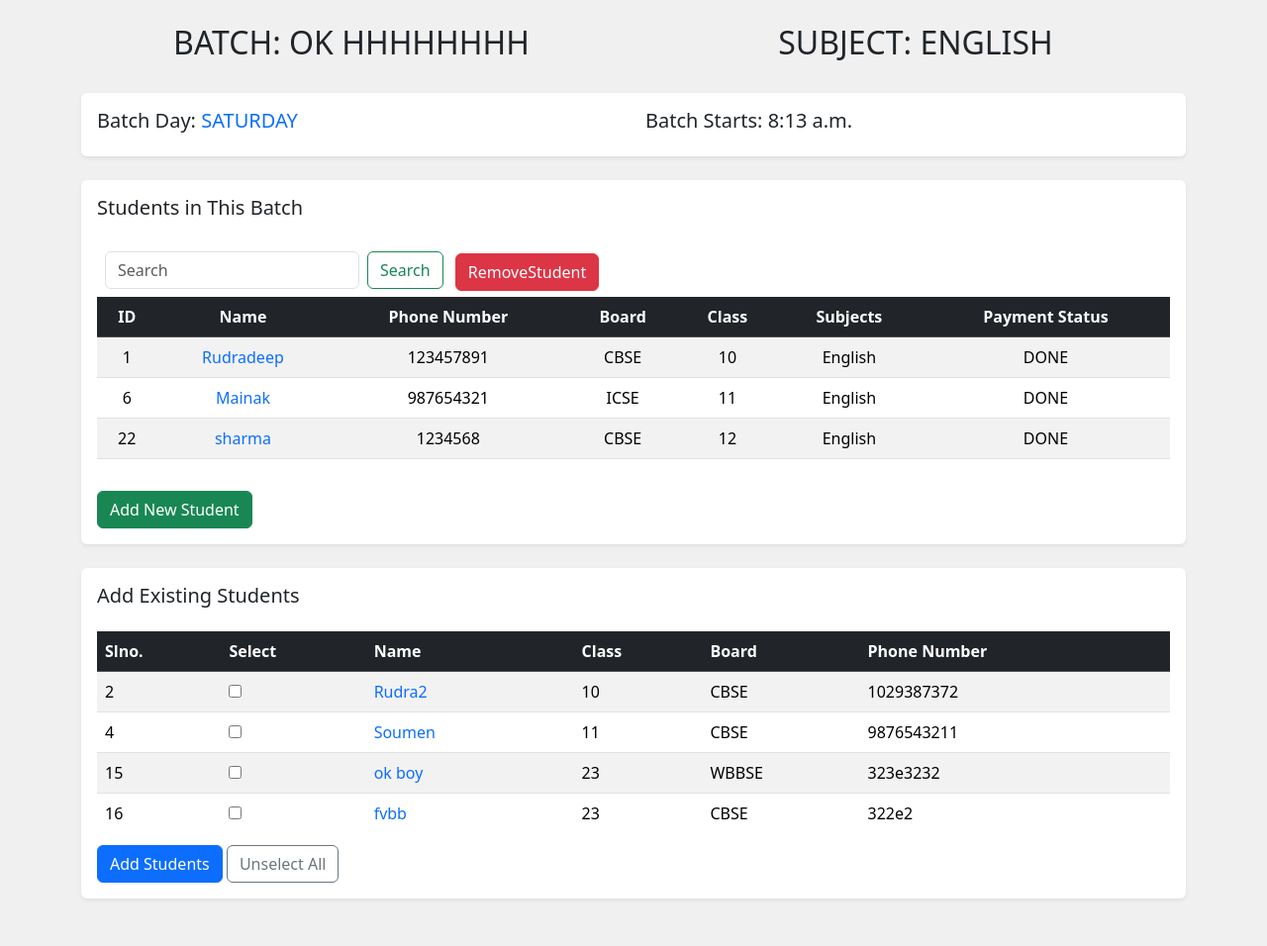
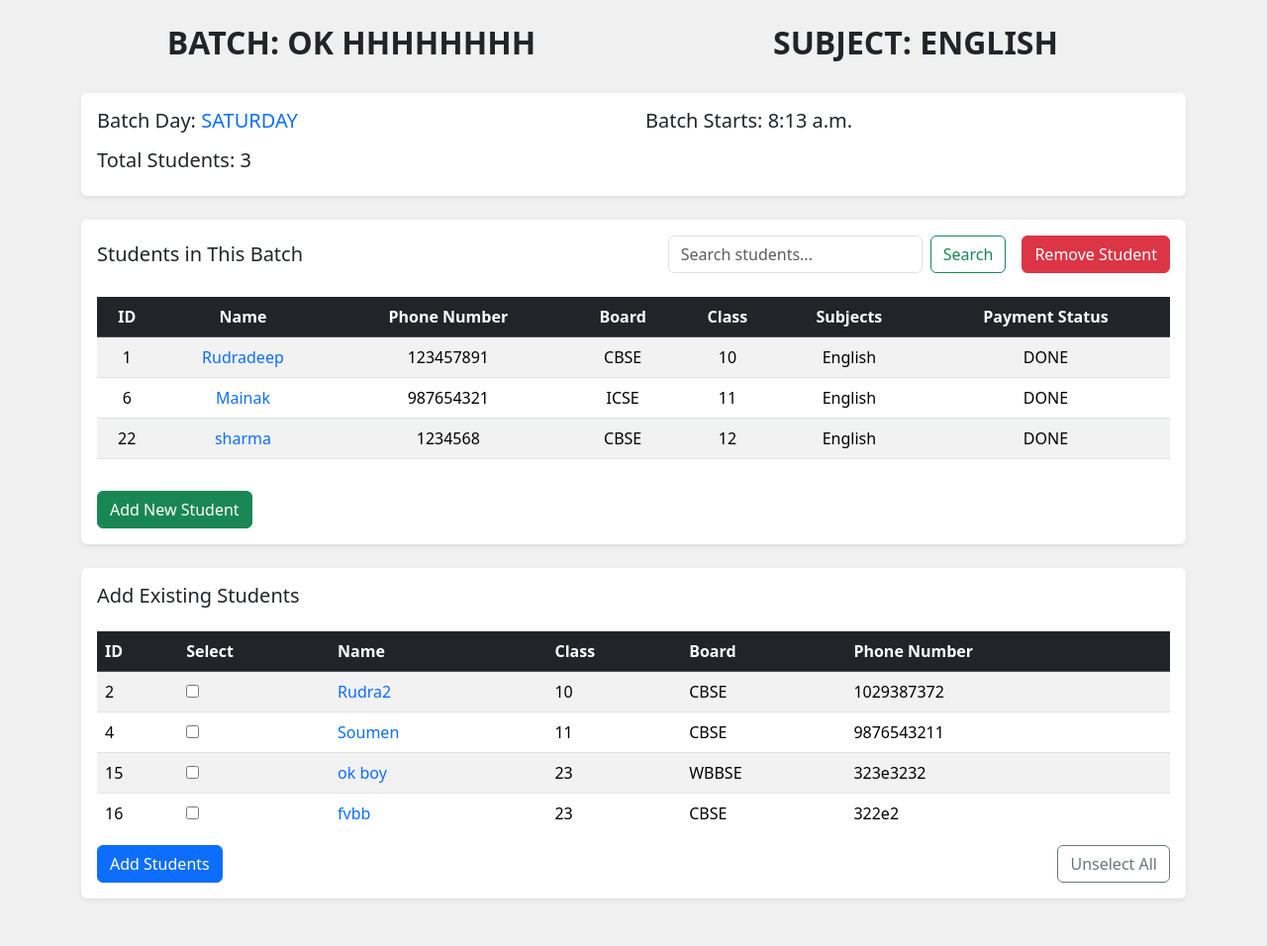
Before and after one commit to Mainak27das/Student-Tracking-App, a Django app: page /batch/3/ in a window 1280 px wide. Shown: the part 56-1012 px from the top of the page at 99% size. Run offline with Django 5.2, Linux system fonts and the light colour scheme; data comes from the database, SQL or seed files in the repository; both versions use the stored data as it was after the commit.

Commit message:
ui update

```diff
--- a/templates/batch_detail.html
+++ b/templates/batch_detail.html
@@ -3,38 +3,48 @@
 
 {% block body %}
 <div class="container py-4">
-    <div class="row mb-4">
-        <div class="col text-center">
-            <h2 class="text-uppercase">Batch: {{ batch.batch_name }}</h2>
+    <!-- Header Section -->
+    <div class="row mb-4 text-center">
+        <div class="col-12 col-md-6 mb-2 mb-md-0">
+            <h2 class="text-uppercase fw-bold">Batch: {{ batch.batch_name }}</h2>
         </div>
-        <div class="col text-center">
-            <h2 class="text-uppercase">Subject: {{ batch.subject_name }}</h2>
+        <div class="col-12 col-md-6">
+            <h2 class="text-uppercase fw-bold">Subject: {{ batch.subject_name }}</h2>
         </div>
     </div>
 
-    <!-- Batch Details -->
+    <!-- Batch Details Card -->
     <div class="card my-4 shadow-sm border-0">
         <div class="card-body">
             <div class="row">
-                <h5 class="card-title col">Batch Day: <span class="text-uppercase text-primary">{{ batch.batch_day }}</span></h5>
-                <h5 class="card-title col">Batch Starts: <span class="text">{{ batch.batch_time }}</span></h5>
+                <div class="col-12 col-md-6 mb-2 mb-md-0">
+                    <h5 class="card-title">Batch Day: <span class="text-uppercase text-primary">{{ batch.batch_day }}</span></h5>
+                </div>
+                <div class="col-12 col-md-6">
+                    <h5 class="card-title">Batch Starts: <span class="text">{{ batch.batch_time }}</span></h5>
+                </div>
+                <div class="col-12 mt-2">
+                    <h5 class="card-title">Total Students: <span class="text">{{ batch.students.count }}</span></h5>
+                </div>
             </div>
         </div>
     </div>
 
-    <!-- List of Students in the Batch -->
+    <!-- Students in the Batch -->
     <div class="card my-4 shadow-sm border-0">
         <div class="card-body">
-            <h5 class="card-title mb-4">Students in This Batch</h5>
-
-            <form class="d-inline-flex p-2" role="search">
-                <input class="form-control me-2" type="search" placeholder="Search" aria-label="Search">
-                <button class="btn btn-outline-success" type="submit">Search</button>
-            </form>
-            <button type="button" class="btn btn-danger" id="toggleDelete">RemoveStudent</button>
-
+            <div class="d-flex flex-column flex-md-row justify-content-between align-items-center mb-4">
+                <h5 class="card-title mb-2 mb-md-0">Students in This Batch</h5>
+                <div class="d-flex flex-column flex-md-row align-items-center">
+                    <form class="d-inline-flex mb-2 mb-md-0 me-3" role="search">
+                        <input class="form-control me-2" type="search" placeholder="Search students..." aria-label="Search">
+                        <button class="btn btn-outline-success" type="submit">Search</button>
+                    </form>
+                    <button type="button" class="btn btn-danger" id="toggleDelete">Remove Student</button>
+                </div>
+            </div>
             <div class="table-responsive">
-                <table class="table table-striped table-hover text-center">
+                <table class="table table-striped text-center">
                     <thead class="table-dark">
                         <tr>
                             <th scope="col">ID</th>
@@ -51,27 +61,26 @@
                         {% for student in batch.students.all %}
                         <tr>
                             <td>{{ student.id }}</td>
-                            <td><a href="{% url 'student_profile' student.id %}" class="text-decoration-none">{{ student.name}}</a></td>
+                            <td><a href="{% url 'student_profile' student.id %}" class="text-decoration-none">{{ student.name }}</a></td>
                             <td>{{ student.phone_number }}</td>
                             <td>{{ student.board }}</td>
                             <td>{{ student.student_class }}</td>
                             <td>{{ batch.subject_name }}</td>
                             <td>{{ student.payment }}</td>
                             <td class="delete-column d-none">
-                                <form action="{% url 'remove_student_from_batch' batch.id student.id %}" method="post" style="display:inline;">
+                                <form action="{% url 'remove_student_from_batch' batch.id student.id %}" method="post" class="d-inline">
                                     {% csrf_token %}
-                                    <button type="submit" class="btn btn-danger">
+                                    <button type="submit" class="btn btn-danger btn-sm">
                                         <svg xmlns="http://www.w3.org/2000/svg" width="16" height="16" fill="currentColor" class="bi bi-trash-fill" viewBox="0 0 16 16">
                                             <path d="M2.5 1a1 1 0 0 0-1 1v1a1 1 0 0 0 1 1H3v9a2 2 0 0 0 2 2h6a2 2 0 0 0 2-2V4h.5a1 1 0 0 0 1-1V2a1 1 0 0 0-1-1H10a1 1 0 0 0-1-1H7a1 1 0 0 0-1 1zm3 4a.5.5 0 0 1 .5.5v7a.5.5 0 0 1-1 0v-7a.5.5 0 0 1 .5-.5M8 5a.5.5 0 0 1 .5.5v7a.5.5 0 0 1-1 0v-7A.5.5 0 0 1 8 5m3 .5v7a.5.5 0 0 1-1 0v-7a.5.5 0 0 1 1 0"/>
                                         </svg>
                                     </button>
                                 </form>
                             </td>
-
                         </tr>
                         {% empty %}
                         <tr>
-                            <td colspan="7" class="text-center">No students in this batch.</td>
+                            <td colspan="8" class="text-center text-muted">No students in this batch.</td>
                         </tr>
                         {% endfor %}
                     </tbody>
@@ -90,10 +99,10 @@
             <form method="post" action="{% url 'add_existing_students' batch.id %}">
                 {% csrf_token %}
                 <div class="table-container" style="max-height: 200px; overflow-y: auto;">
-                    <table class="table table-striped table-hover">
+                    <table class="table table-striped">
                         <thead class="table-dark sticky-top">
                             <tr>
-                                <th scope="col">Slno.</th>
+                                <th scope="col">ID</th>
                                 <th scope="col">Select</th>
                                 <th scope="col">Name</th>
                                 <th scope="col">Class</th>
@@ -112,21 +121,23 @@
                                             {% endif %}
                                         >
                                     </td>
-                                    <td><a href="{% url 'student_profile' student.id %}" class="text-decoration-none">{{ student.name}}</a></td>
+                                    <td><a href="{% url 'student_profile' student.id %}" class="text-decoration-none">{{ student.name }}</a></td>
                                     <td>{{ student.student_class }}</td>
                                     <td>{{ student.board }}</td>
                                     <td>{{ student.phone_number }}</td>
                                 </tr>
                             {% empty %}
                                 <tr>
-                                    <td colspan="7" class="text-center">No students available.</td>
+                                    <td colspan="7" class="text-center text-muted">No students available.</td>
                                 </tr>
                             {% endfor %}
                         </tbody>
                     </table>
                 </div>
-                <button type="submit" class="btn btn-primary mt-3">Add Students</button>
-                <button type="button" id="unselectButton" class="btn btn-outline-secondary mt-3">Unselect All</button>
+                <div class="d-flex flex-column flex-md-row justify-content-between mt-3">
+                    <button type="submit" class="btn btn-primary">Add Students</button>
+                    <button type="button" id="unselectButton" class="btn btn-outline-secondary mt-2 mt-md-0">Unselect All</button>
+                </div>
             </form>
         </div>
     </div>
@@ -136,23 +147,23 @@
 <div class="modal fade" id="addStudentModal" tabindex="-1" aria-labelledby="addStudentModalLabel" aria-hidden="true">
     <div class="modal-dialog modal-lg">
         <div class="modal-content">
-            <div class="modal-header" style="background-color: rgb(37, 37, 37); color: white;">
+            <div class="modal-header">
                 <h5 class="modal-title" id="addStudentModalLabel">Add New Student</h5>
-                <button type="button" class="btn-close" data-bs-dismiss="modal" aria-label="Close" style="background-color: white;"></button>
+                <button type="button" class="btn-close btn-close-dark" data-bs-dismiss="modal" aria-label="Close"></button>
             </div>
-            <div class="modal-body" style="background-color: rgb(248, 249, 250);">
+            <div class="modal-body bg-light">
                 <form method="post" action="{% url 'add_new_student' batch.id %}">
                     {% csrf_token %}
-                    <div class="row row-cols-2">
-                        <div class="col mb-3">
+                    <div class="row row-cols-1 row-cols-md-2 g-3">
+                        <div class="col">
                             <label for="studentName" class="form-label fw-bold">Student Name:</label>
                             <input type="text" id="studentName" name="name" class="form-control" required>
                         </div>
-                        <div class="col mb-3">
+                        <div class="col">
                             <label for="studentPhone" class="form-label fw-bold">Phone Number:</label>
                             <input type="text" id="studentPhone" name="phone_number" class="form-control">
                         </div>
-                        <div class="col mb-3">
+                        <div class="col">
                             <label for="studentBoard" class="form-label fw-bold">Board:</label>
                             <select id="studentBoard" name="board" class="form-select">
                                 <option value="CBSE">CBSE</option>
@@ -160,47 +171,36 @@
                                 <option value="ICSE">ICSE</option>
                             </select>
                         </div>
-                        <div class="col mb-3">
+                        <div class="col">
                             <label for="studentClass" class="form-label fw-bold">Class:</label>
-                            <input type="text" id="studentClass" name="student_class" class="form-control">
-                        </div>
-                        <div class="col mb-3">
-                            <label for="studentPayment" class="form-label fw-bold">Payment Status:</label>
-                            <select id="studentPayment" name="payment" class="form-select">
-                                <option value="DONE">DONE</option>
-                                <option value="NOT DONE">NOT DONE</option>
-                            </select>
-                        </div>
-                        <div class="col mb-3">
-                            <label for="studentSubject" class="form-label fw-bold">Subject:</label>
-                            <input type="text" id="studentSubject" name="subject" class="form-control" value="{{ batch.subject_name }}" readonly>
-                        </div>
-                        <div class="d-grid">
-                            <button type="submit" class="btn btn-dark btn-lg">Add Student</button>
+                            <input type="text" id="studentClass" name="student_class" class="form-control" required>
                         </div>
                     </div>
+                    <button type="submit" class="btn btn-primary mt-3">Add Student</button>
                 </form>
             </div>
         </div>
     </div>
 </div>
 
-<!-- Script to Unselect All Options -->
+<!-- JavaScript for toggle delete button -->
 <script>
-    document.getElementById('unselectButton').addEventListener('click', function() {
-        const checkboxes = document.querySelectorAll('input[type="checkbox"][name="existing_students"]');
+    const toggleDeleteButton = document.getElementById('toggleDelete');
+    const deleteColumns = document.querySelectorAll('.delete-column');
+
+    toggleDeleteButton.addEventListener('click', () => {
+        deleteColumns.forEach(column => {
+            column.classList.toggle('d-none');
+        });
+    });
+
+    const unselectButton = document.getElementById('unselectButton');
+    const checkboxes = document.querySelectorAll('input[type="checkbox"]');
+
+    unselectButton.addEventListener('click', () => {
         checkboxes.forEach(checkbox => {
             checkbox.checked = false;
         });
     });
-
-     // Toggle Delete column visibility
-     document.getElementById('toggleDelete').addEventListener('click', function () {
-        const deleteColumns = document.querySelectorAll('.delete-column');
-        deleteColumns.forEach(column => {
-            column.classList.toggle('d-none');
-        });
-    });
 </script>
-
-{% endblock body %}
+{% endblock %}
--- a/templates/index.html
+++ b/templates/index.html
@@ -109,7 +109,7 @@
                 </form>
             </div>
 
-            <div class="table-responsive">
+            <div class="table-responsive"style="max-height: 500px; overflow-y: auto;">
                 <table class="table table-striped">
                     <thead class="table-dark">
                         <tr>
--- a/templates/view_batches.html
+++ b/templates/view_batches.html
@@ -4,10 +4,10 @@
 {% block body %}
 <div class="container-fluid py-5">
     <h2 class="text-center mb-5">Existing Batches</h2>
-    <button type="button" class="btn btn-warning" id="toggleEdit">Edit</button>
-    <button type="button" class="btn btn-danger" id="toggleDelete">Delete</button>
+    <div class="d-flex mb-3">
+        <button type="button" class="btn btn-warning me-2" id="toggleEdit">Edit</button>
+        <button type="button" class="btn btn-danger" id="toggleDelete">Delete</button>
 
-    <div class="d-flex mb-3">
         <form class="d-inline-flex ms-auto" method="GET" action="{% url 'view_batches' %}" role="search">
             <input class="form-control me-2" type="search" name="search" placeholder="Search" aria-label="Search" value="{{ request.GET.search }}">
             <button class="btn btn-outline-success" type="submit">Search</button>
```
Also changed, not shown: templates/student_profile.html (+25 -23 lines), db.sqlite3.
